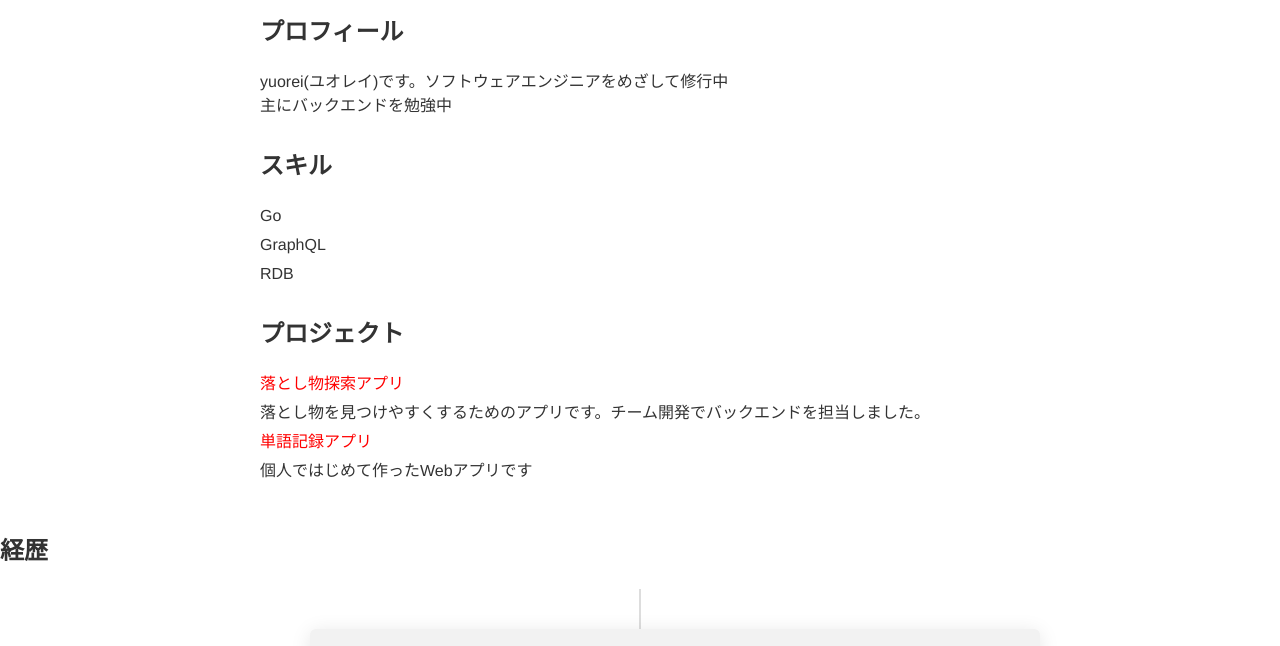
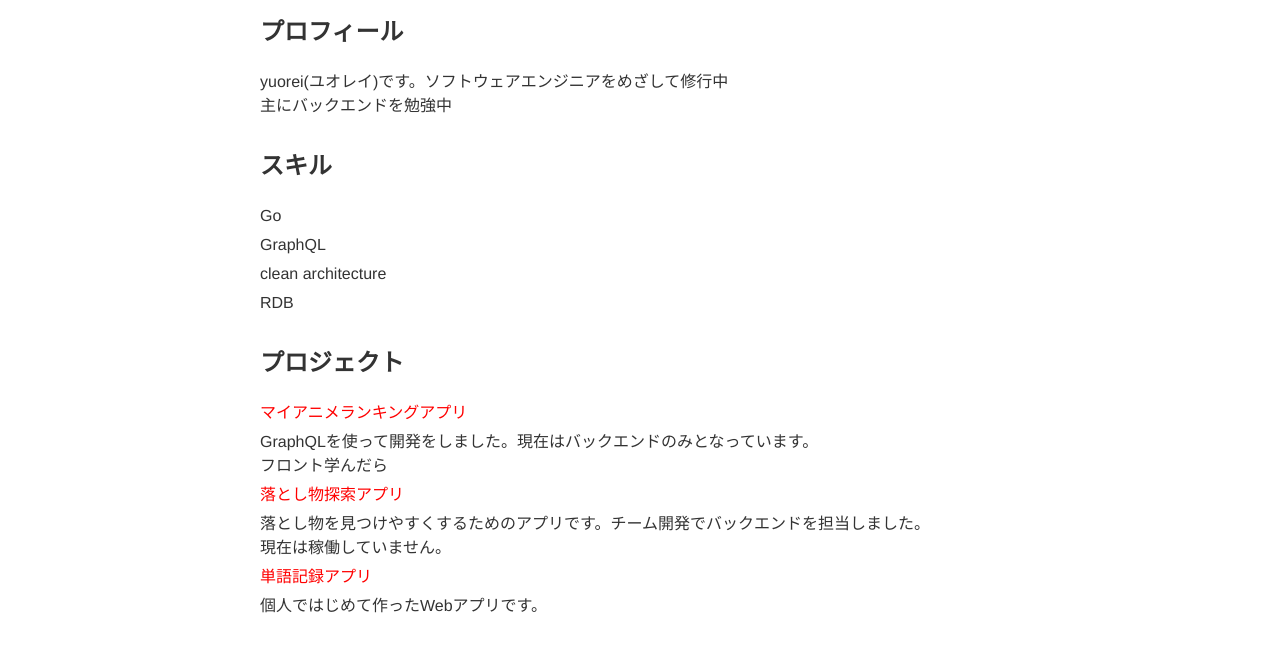
Before and after one commit to yuorei/yuorei.github.io, a plain HTML site: page index.html in a window 1280 px wide. Shown: the part 74-720 px from the top of the page. Drawn offline with Linux system fonts and the light colour scheme.

Commit message:
スキルとプロジェクト追加

```diff
--- a/index.html
+++ b/index.html
@@ -32,6 +32,7 @@
       <ul>
         <li>Go</li>
         <li>GraphQL</li>
+        <li>clean architecture</li>
         <li>RDB</li>
 
       </ul>
@@ -39,11 +40,12 @@
     <section id="projects">
       <h2>プロジェクト</h2>
       <ul>
+        <li><a href="https://github.com/yuorei/anime-ranking/">マイアニメランキングアプリ</a></li>
+        <li>GraphQLを使って開発をしました。現在はバックエンドのみとなっています。<br>フロント学んだら</li>
         <li><a href="https://otoshimono.gpio.biz/">落とし物探索アプリ</a></li>
-        <li>落とし物を見つけやすくするためのアプリです。チーム開発でバックエンドを担当しました。</li>
+        <li>落とし物を見つけやすくするためのアプリです。チーム開発でバックエンドを担当しました。<br>現在は稼働していません。</li>
         <li><a href="https://github.com/yuorei/word-and-meaning-keep">単語記録アプリ</a></li>
-        <li>個人ではじめて作ったWebアプリです</li>
-
+        <li>個人ではじめて作ったWebアプリです。</li>
       </ul>
     </section>
   </main>
```
